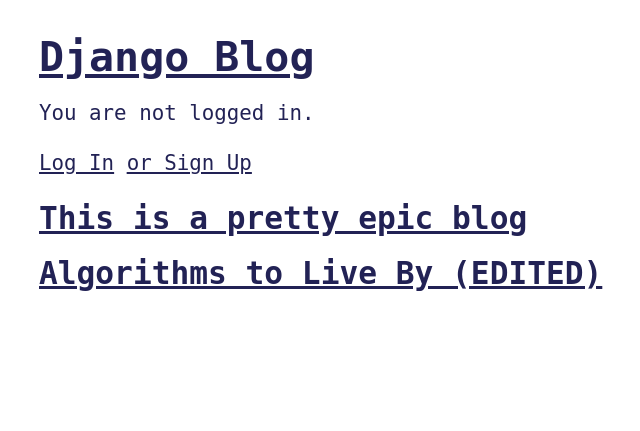
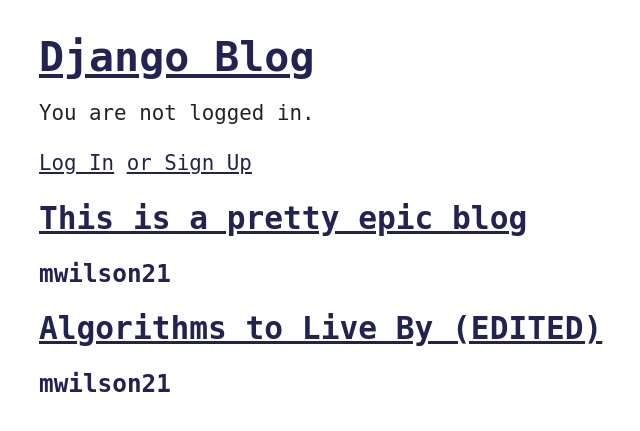
Before and after one commit to MatthewWilsonBCAA/DjangoProjects, a Django app: page / in a window 1280 px wide. Shown: the top 431 px of the page, without its empty margins (217-857 px from the left). Run offline with Django 3.2, Linux system fonts and the light colour scheme; data comes from the database, SQL or seed files in the repository; both versions use the stored data as it was after the commit.

Commit message:
changed some CSS stuff

```diff
--- a/static/css/base.css
+++ b/static/css/base.css
@@ -7,8 +7,14 @@
   line-height: 1.4em;
 }
 
+p {
+  color: #222;
+}
+
 header,
 h1,
+h2,
+h3,
 a {
   color: #225;
 }
--- a/templates/home.html
+++ b/templates/home.html
@@ -1,5 +1,6 @@
 {% extends 'base.html' %} {% block content %} {% for post in object_list %}
 <div class="post-entry">
   <h2><a href="{% url 'post_detail' post.pk %}">{{ post.title }}</a></h2>
+  <h3>{{ post.author.username }}</h3>
 </div>
 {% endfor %} {% endblock content %}
--- a/templates/post_detail.html
+++ b/templates/post_detail.html
@@ -1,6 +1,7 @@
 {% extends 'base.html' %} {% block content %}
 <div class="post-entry">
   <h2>{{ post.title }}</h2>
+  <h3>{{ post.author.username }}</h3>
   <p>{{ post.body }}</p>
 </div>
 <a href="{% url 'post_edit' post.pk %}">+ Edit Post</a>
```
Also changed, not shown: db.sqlite3.
